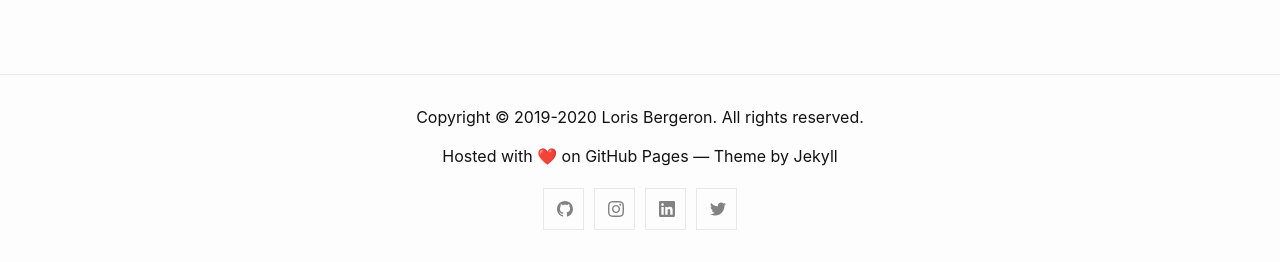
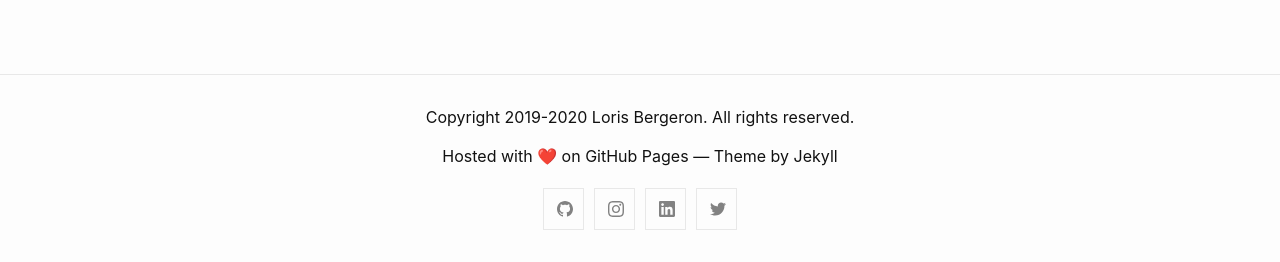
Before and after one commit to lorisbergeron/lorisbergeron.github.io, a Jekyll site: the page built from index.html, in a window 1280 px wide. Shown: the part 635-897 px from the top of the page. Built offline with Jekyll 4.4.1, drawn with Linux system fonts in a browser that asks for light colours; the list of posts is cut into pages by our own code.

Commit message:
Remove copyright logo in the footer

```diff
--- a/_includes/footer.html
+++ b/_includes/footer.html
@@ -4,7 +4,7 @@
   <div class="wrapper">
 
     <div class=footer-col-wrapper">
-      <p style="text-align:center;">Copyright &copy; 2019-<script>document.write(new Date().getFullYear())</script> Loris Bergeron. All rights reserved.</p>
+      <p style="text-align:center;">Copyright 2019-<script>document.write(new Date().getFullYear())</script> Loris Bergeron. All rights reserved.</p>
       <p style="text-align:center;">Hosted with &#10084;&#65039; on GitHub Pages — Theme by <a href="https://github.com/jekyll/minima">Jekyll</a></p>
     </div>
 
```
